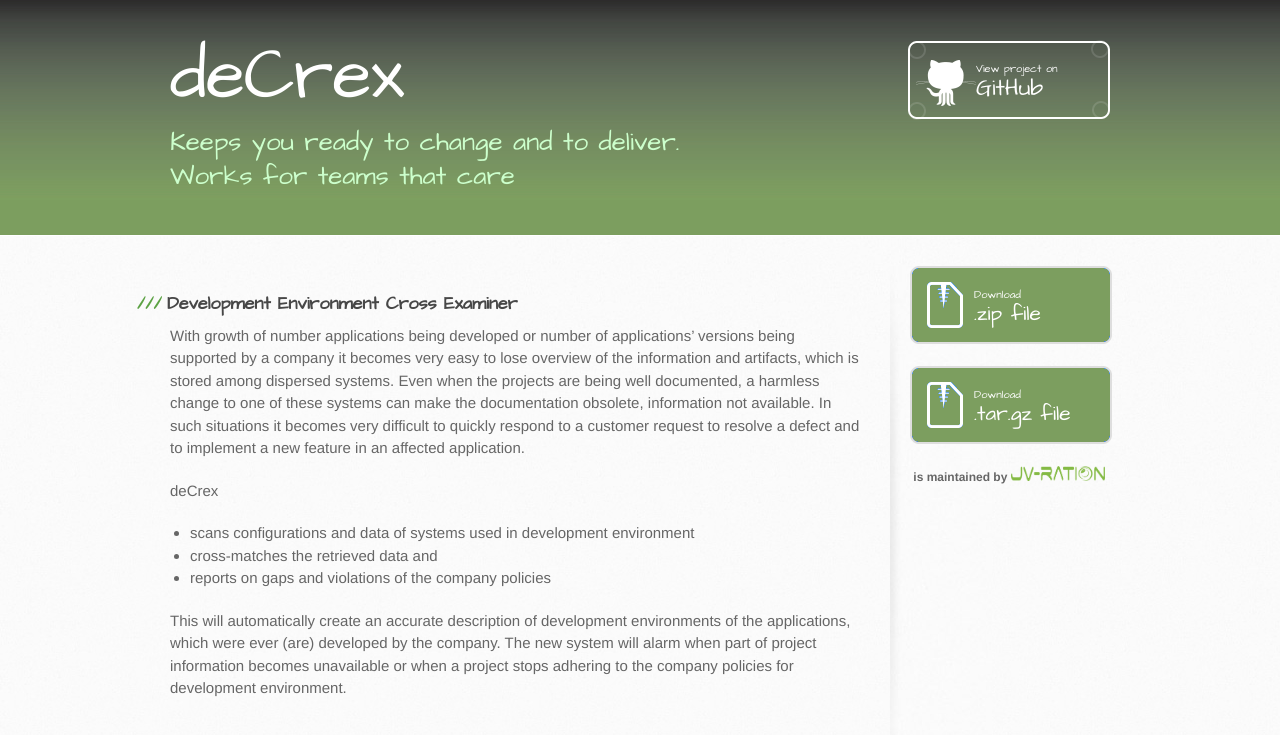
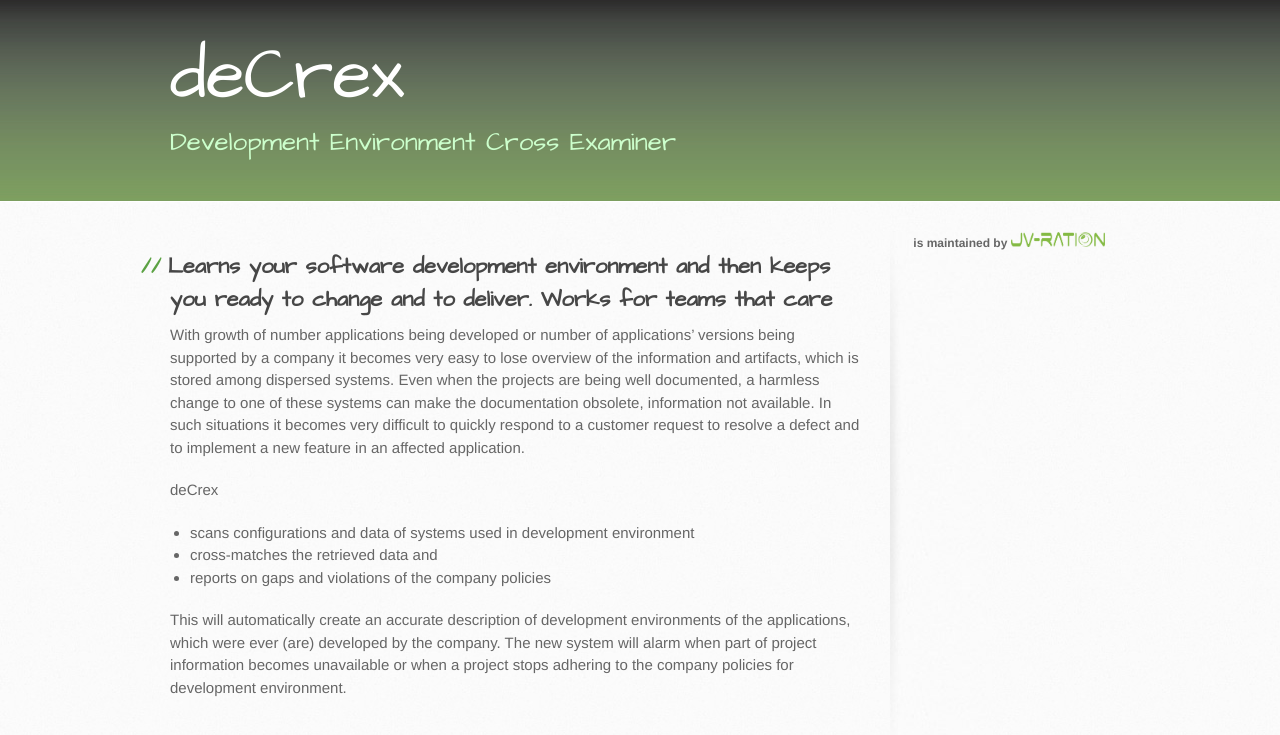
Before and after one commit to JV-ration/deCrex, a Jekyll site: the page built from index.html, in a window 1280 px wide. Shown: the top 735 px of the page. Built offline with Jekyll 4.4.1, drawn with Linux system fonts in a browser that asks for light colours; Markdown is read by kramdown in place of the engine named in the settings.

Commit message:
updating template

```diff
--- a/_config.yml
+++ b/_config.yml
@@ -2,3 +2,4 @@ markdown: rdiscount
 highlighter: pygments
 permalink: /:title
 baseurl: /deCrex
+googletracker: UA-45119631-3
--- a/_layouts/default.html
+++ b/_layouts/default.html
@@ -25,7 +25,6 @@
     <div class="inner">
         <h1>{{page.title}}</h1>
         {% if page.tagline %}<h2>{{page.tagline}}</h2>{% endif %}
-        <a href="https://github.com/JV-ration{{site.baseurl}}" class="button"><small>View project on</small> GitHub</a>
     </div>
 </header>
 
@@ -37,14 +36,6 @@
         </section>
 
         <aside id="sidebar">
-            <a href="https://github.com/JV-ration{{site.baseurl}}/zipball/master" class="button">
-                <small>Download</small>
-                .zip file
-            </a>
-            <a href="https://github.com/JV-ration{{site.baseurl}}/tarball/master" class="button">
-                <small>Download</small>
-                .tar.gz file
-            </a>
 
             <p class="repo-owner">&nbsp;is maintained by <a href="http://jv-ration.com" title="JV-ration: evolution of Joint Vision"><img src="images/jv-ration-logo.png" width="94" height="15" alt="JV-ration logo"></a></p>
 
--- a/index.html
+++ b/index.html
@@ -1,10 +1,10 @@
 ---
 layout: default
 title: deCrex
-tagline: Keeps you ready to change and to deliver. Works for teams that care
+tagline: Development Environment Cross Examiner
 ---
 
-<h3>Development Environment Cross Examiner</h3>
+<h2>Learns your software development environment and then keeps you ready to change and to deliver. Works for teams that care</h2>
 
 <p>With growth of number applications being developed or number of applications’ versions being supported by
 a company it becomes very easy to lose overview of the information and artifacts, which is stored among dispersed
--- a/stylesheets/stylesheet.css
+++ b/stylesheets/stylesheet.css
@@ -441,10 +441,10 @@ p {
 }
 
 a {
-  color: #535a4f;
+  color: #5CA244;
 }
 a:hover {
-  color: #2268b2;
+  color: #5CA244;
 }
 
 header {
@@ -526,6 +526,10 @@ a.button {
   line-height: 1.2;
   color: #fff;
 }
+a.button2l {
+  height: 67px;
+  padding-top: 13px;
+}
 a.button small {
   display: block;
   font-size: 11px;
@@ -554,7 +558,7 @@ code, pre {
 
 code {
   padding: 0 3px;
-  background-color: #f2f8fc;
+  background-color: #f2fff2;
   border: solid 1px #dbe7f3;
 }
 
```
Also changed, not shown: other parts of _layouts/default.html (+1 -1 lines).
